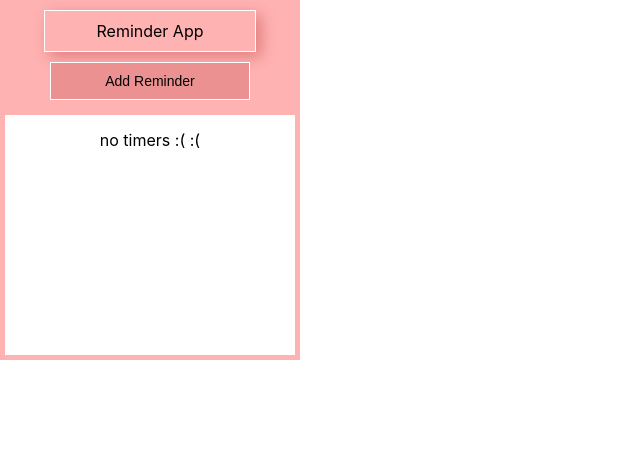
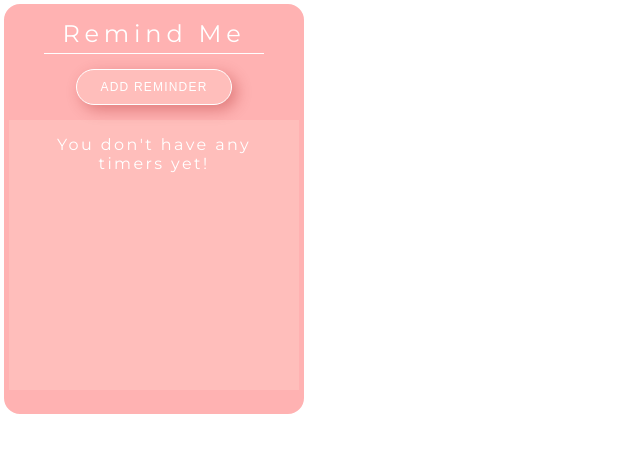
Before and after one commit to chingu-voyages/v8-geckos-team-08, a React (Create React App) app: page / in a window 1280 px wide. Shown: the top 452 px of the page, without its empty margins (0-640 px from the left). Built offline with nearby package versions, Linux system fonts and the light colour scheme.

Commit message:
basic styling for buttons and form

```diff
--- a/public/index.html
+++ b/public/index.html
@@ -21,6 +21,9 @@
       work correctly both with client-side routing and a non-root public URL.
       Learn how to configure a non-root public URL by running `npm run build`.
     -->
+
+    <link href="https://fonts.googleapis.com/css?family=Montserrat:100,400,600" rel="stylesheet">
+
     <title>Reminder App</title>
   </head>
   <body>
--- a/src/App.css
+++ b/src/App.css
@@ -18,19 +18,23 @@
 
 .practice-styles {
   background-color: hsla(0, 100%, 50%, 0.3);
-  color: black;
   width: 300px;
-  height: 350px;
+  height: 400px;
   padding-top: 10px;
   position: relative;
+  border-radius: 20px;
+  border: 4px solid white;
 }
 
 .header {
   padding: 10px 0;
-  border: 1px solid white;
+  border-bottom: 1px solid white;
   width: 70%;
   margin: 0 auto;
-  box-shadow:5px 5px 15px hsla(0, 100%, 30%, 0.3);;
+  color: #fff;
+  font-size: 24px;
+  letter-spacing: .2em;
+  padding: 5px;
 }
 
 .reminder_set {
@@ -41,18 +45,7 @@
   flex-direction: column;
   align-items: center;
 }
-.reminder_set .reminder_button {
-  width: 70%;
-  padding: 10px 0;
-  font-size: 14px;
-  background: #EC9192;
-  border: 1px solid white;
-  cursor: pointer;
-}
-.reminder_set .reminder_form {
-  text-align: left;
-  width: 100%;
-}
+
 .reminder_set .reminder_save {
   margin: 0 15%;
 }
--- a/src/App.js
+++ b/src/App.js
@@ -2,6 +2,11 @@ import React, { Component } from 'react';
 import './App.css';
 import AddReminder from './components/AddReminder';
 import TimersContainer from './components/TimersContainer';
+import './stylesheets/timerTileComponent.css';
+import './stylesheets/buttons.css';
+import './stylesheets/forms.css';
+import './stylesheets/fonts.css';
+
 
 class App extends Component {
   state = {
@@ -58,7 +63,7 @@ class App extends Component {
   render() {
     return (
       <div className="App practice-styles">
-        <div className="header">Reminder App</div>
+        <div className="header">Remind Me</div>
         <AddReminder addNewTimer={this.addNewTimer} />
         <TimersContainer timers={this.state.timers} removeTimer={this.removeTimer} />
       </div>
--- a/src/components/AddReminder.js
+++ b/src/components/AddReminder.js
@@ -58,8 +58,6 @@ class AddReminder extends Component{
                     style={{"display": displayToggle,
                             "position": positionToggle,
                             "top": 100,
-                            "backgroundColor": "#d8d8d8",
-                            "width": "100%",
                         }}
                 >
                     <p> Reminder Title:
--- a/src/components/TimerTileComponent.js
+++ b/src/components/TimerTileComponent.js
@@ -1,5 +1,4 @@
 import React, { Component } from 'react';
-import '../stylesheets/timerTileComponent.css';
 
 export default class TimerTileComponent extends Component {
 
@@ -21,11 +20,12 @@ export default class TimerTileComponent extends Component {
 			let counter = document.getElementById(`${timerId}-timer`);
 			let current_minutes = parseInt(seconds/60);
 			let current_seconds = seconds % 60;
-			counter.innerHTML = current_minutes + ":" + (current_seconds < 10 ? "0" : "") + current_seconds;
+			if (counter) {
+				counter.innerHTML = current_minutes + ":" + (current_seconds < 10 ? "0" : "") + current_seconds;
+			}
+
 			if( seconds > 0 ) {
 				setTimeout(tick, 1000);
-			} else {
-				alert(timerTitle)
 			}
 		}
 		tick();
--- a/src/components/TimersContainer.js
+++ b/src/components/TimersContainer.js
@@ -20,7 +20,7 @@ export default class TimersContainer extends Component {
 			)
 		} else {
 			return (
-				<div>no timers :( :(</div>
+				<div className="no-timers">You don't have any timers yet!</div>
 			)
 		}
 	}
--- a/src/index.css
+++ b/src/index.css
@@ -1,11 +1,10 @@
 body {
   margin: 0;
   padding: 0;
-  font-family: -apple-system, BlinkMacSystemFont, "Segoe UI", "Roboto", "Oxygen",
-    "Ubuntu", "Cantarell", "Fira Sans", "Droid Sans", "Helvetica Neue",
-    sans-serif;
+  font-family: 'Montserrat', sans-serif;
   -webkit-font-smoothing: antialiased;
   -moz-osx-font-smoothing: grayscale;
+  font-size: 16px;
 }
 
 code {
--- /dev/null
+++ b/src/stylesheets/buttons.css
@@ -0,0 +1,24 @@
+.reminder_button{
+  width: 55%;
+  padding: 10px 0;
+  color: #fff;
+  text-transform: uppercase;
+  letter-spacing: .1em;
+  font-size: 12px;
+  background-color: rgb(255,190,187);
+  border: 1px solid white;
+  cursor: pointer;
+  border-radius: 30px;
+  margin-top: 5px;
+  box-shadow:5px 5px 15px hsla(0, 100%, 30%, 0.3);
+  position: relative;
+}
+
+.reminder_button:hover {
+  box-shadow: 0 12px 16px 0 rgba(0,0,0,0.24), 0 17px 50px 0 rgba(0,0,0,0.19);
+}
+
+.reminder_button:active, .reminder_button:focus {
+  outline: 0;
+  -moz-outline-style: none;
+}
--- /dev/null
+++ b/src/stylesheets/forms.css
@@ -0,0 +1,9 @@
+.reminder_form {
+  background-color: #fff;
+  width: 85%;
+  margin-top: 20px;
+  padding: 10px;
+  border-radius: 20px;
+  box-shadow:5px 5px 15px hsla(0, 100%, 30%, 0.3);
+  padding-bottom: 15px;
+}
--- a/src/stylesheets/timerTileComponent.css
+++ b/src/stylesheets/timerTileComponent.css
@@ -3,3 +3,12 @@
 	padding: 15px;
 	margin: 5px 5px;
 }
+
+.timers-container {
+	background-color: rgb(255,190,187);
+}
+
+.no-timers {
+	color: #fff;
+	letter-spacing: .15em;
+}
```
Also changed, not shown: src/stylesheets/fonts.css (added), 1 other file (tests, documents, lock files or other folders).
